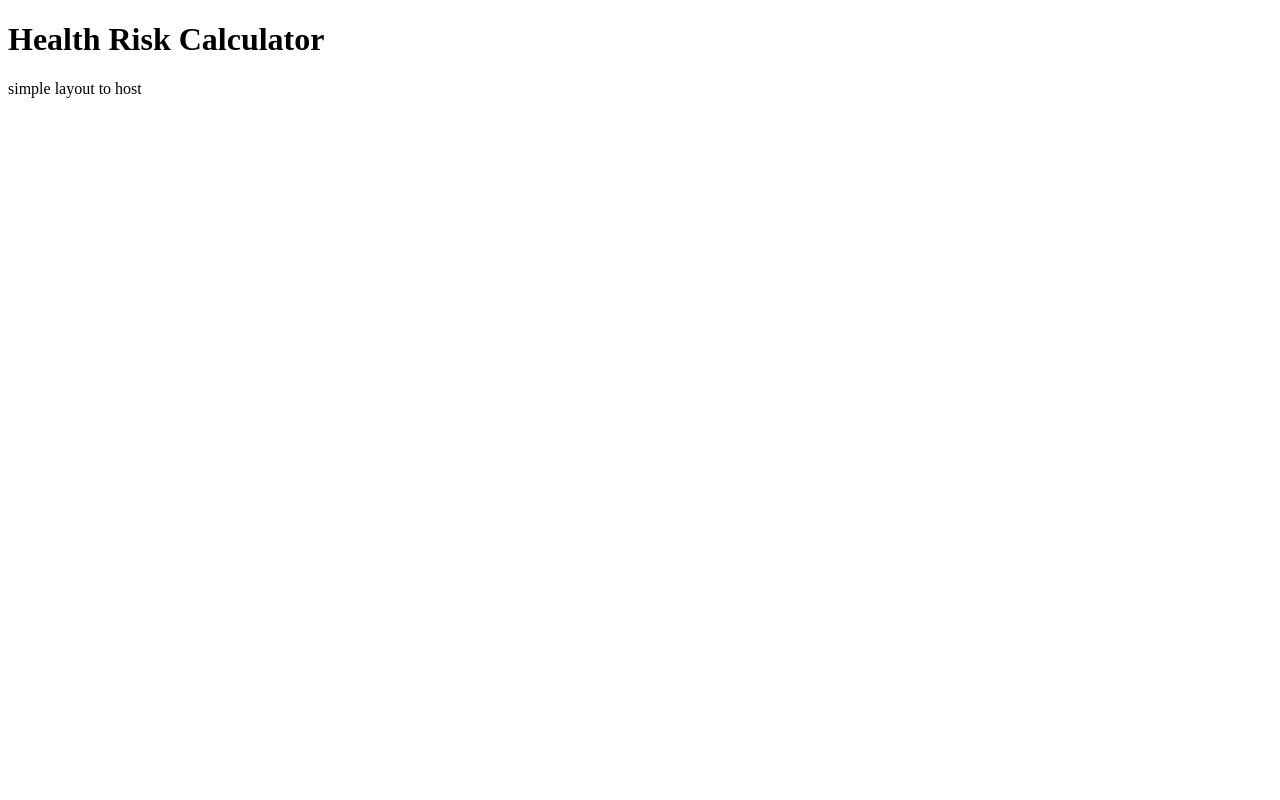
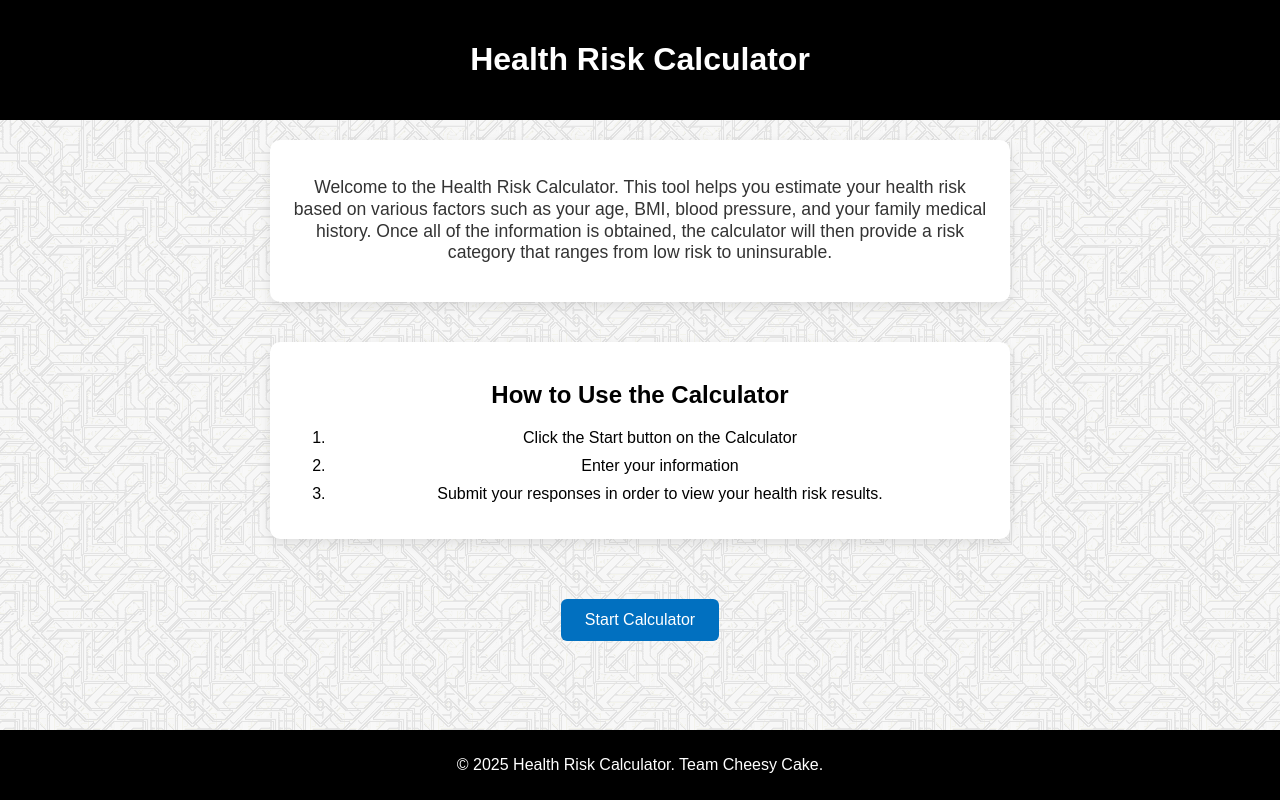
Before and after one commit to DV-SoftEnginFall2025-Sprint-04/Health-Insurance-Risk-Calculator, a website: page public/index.html in a window 1280 px wide. Drawn offline with Linux system fonts and the light colour scheme.

Commit message:
tile styling and simple html page

```diff
--- a/public/index.html
+++ b/public/index.html
@@ -4,9 +4,39 @@
     <meta charset="UTF-8">
     <meta name="viewport" content="width=device-width, initial-scale=1.0">
     <title>Health Risk Calculator</title>
+    <link rel="stylesheet" href="styles.css">
 </head>
 <body>
-    <h1>Health Risk Calculator</h1>
-    <p>simple layout to host</p>
+    <header>
+        <h1 class="main-title">Health Risk Calculator</h1>
+    </header>
+
+    <main>
+        <p>
+            Welcome to the Health Risk Calculator. This tool helps you estimate your health risk based on various factors
+            such as your age, BMI, blood pressure, and your family medical history. Once all of the information is obtained,
+            the calculator will then provide a risk category that ranges from low risk to uninsurable.
+
+        </p>
+    </main>
+
+    <section class="instructions-container">
+        <h2>How to Use the Calculator</h2>
+        <ol>
+            <li>Click the Start button on the Calculator</li>
+            <li>Enter your information</li>
+            <li>Submit your responses in order to view your health risk results.</li>
+        </ol>
+    </section>
+
+
+    <!--button for the calculator-->
+    <button onclick="window.location.href='calculator.html'">Start Calculator</button>
+
+
+    <footer>
+        <p>&copy; 2025 Health Risk Calculator. Team Cheesy Cake.</p>
+    </footer>
+
 </body>
 </html>
--- /dev/null
+++ b/public/styles.css
@@ -0,0 +1,89 @@
+:root {
+  --body-bg-image: url("background_tile1.gif");
+}
+
+body {
+
+  font-family: Arial, sans-serif;
+  text-align: center;
+  background-color: #f4f4f4;
+  margin: 0;
+  padding: 0;
+  background-image: var(--body-bg-image);
+  background-repeat: repeat;
+}
+
+header {
+  background-color: #000000;
+  color: white;
+  padding: 20px 0;
+}
+
+main {
+  padding: 20px;
+  max-width: 700px;
+  margin: 20px auto;
+  background: white;
+  border-radius: 10px;
+  box-shadow: 0 4px 12px rgba(0, 0, 0, 0.1);
+  text-align: center;
+  line-height: 1.23;
+  font-size: 1.1rem;
+  color: #333333;
+}
+
+.instructions-container {
+  background-color: white;
+    padding: 20px;
+    border-radius: 10px;
+    box-shadow: 0 4px 12px rgba(0, 0, 0, 0.1);
+    margin-bottom: 30px auto;
+    max-width: 700px;
+    margin: 40px auto;
+}
+
+button {
+  background-color: #0170c0;
+  color: white;
+  border: none;
+  padding: .75rem 1.5rem;
+  font-size: 1rem;
+  margin-top: 20px;
+  border-radius: 6px;
+  cursor: pointer;
+}
+
+button:hover {
+  background-color: #005fa3;
+}
+
+footer {
+  background-color: #000000;
+  color: white;
+  padding: 10px 0;
+  position: fixed;
+  width: 100%;
+  bottom: 0;
+}
+
+ul {
+  list-style-type: none;
+  padding: 0;
+}
+
+li {
+  margin: 10px 0;
+}
+
+a {
+  color: #0077cc;
+  text-decoration: none;
+}
+
+a:hover {
+  text-decoration: underline;
+}
+
+section {
+  margin-top: 40px;
+}
```
Also changed, not shown: public/background_tile1.gif (added), public/style.css (deleted).
